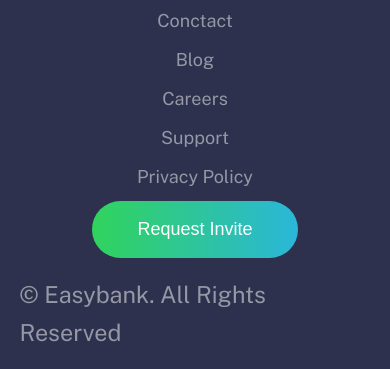
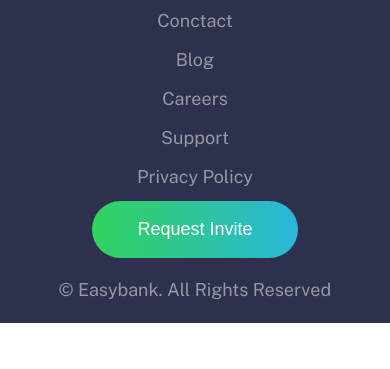
Before and after one commit to 0papi/easybank-landing-page, a plain HTML site: page index.html in a window 390 px wide. Shown: the part 5393-5762 px from the top of the page. After the commit the page ends 5716 px from the top, so only its background shows below. Drawn offline with nearby package versions, Linux system fonts and the light colour scheme.

Commit message:
minor change

```diff
--- a/css/style.css
+++ b/css/style.css
@@ -534,6 +534,10 @@ nav a:hover {
     margin-bottom: 1em;
   }
 
+  .footer-right p {
+    font-size: 1rem;
+  }
+
 
 
 
```
